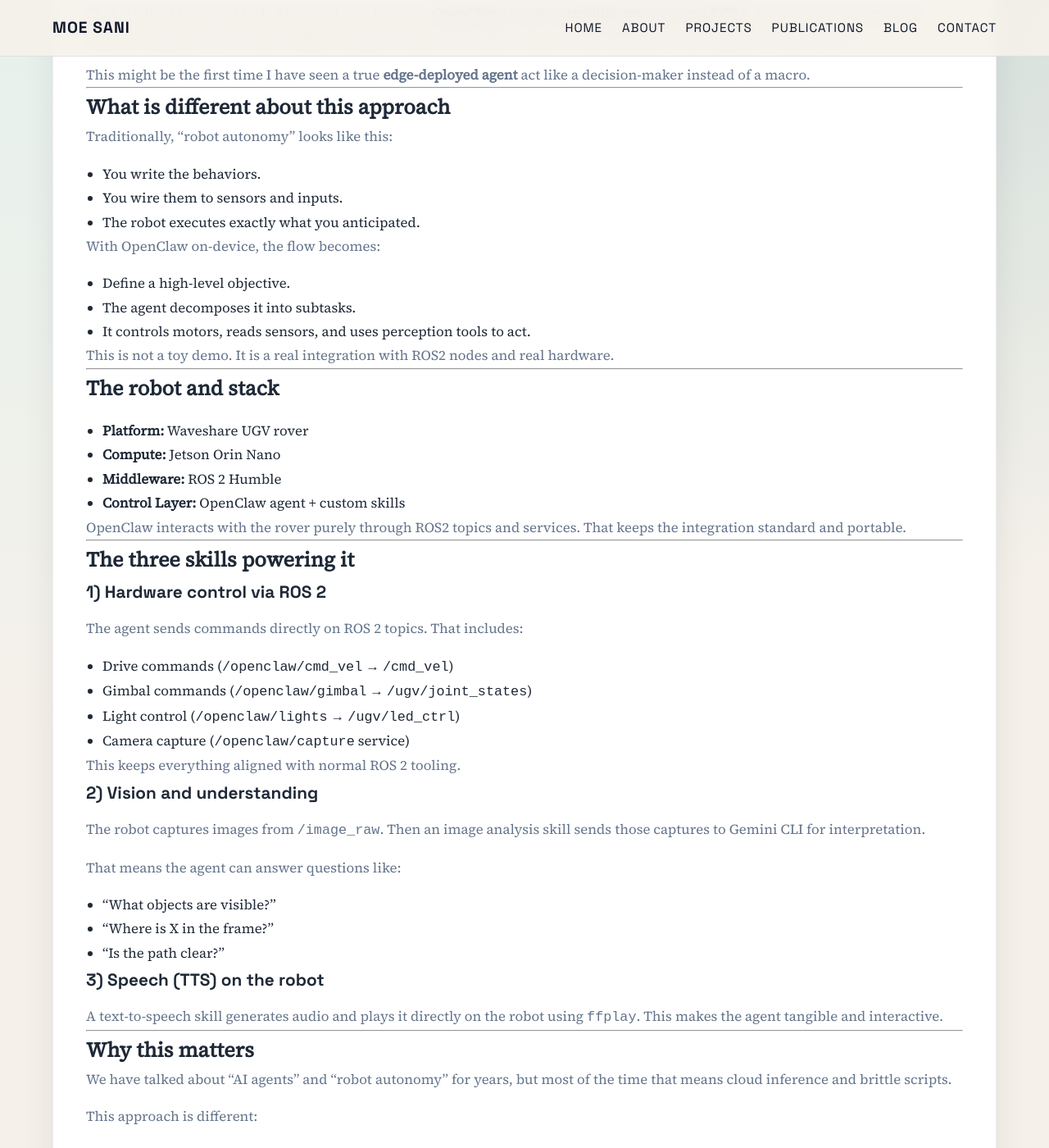
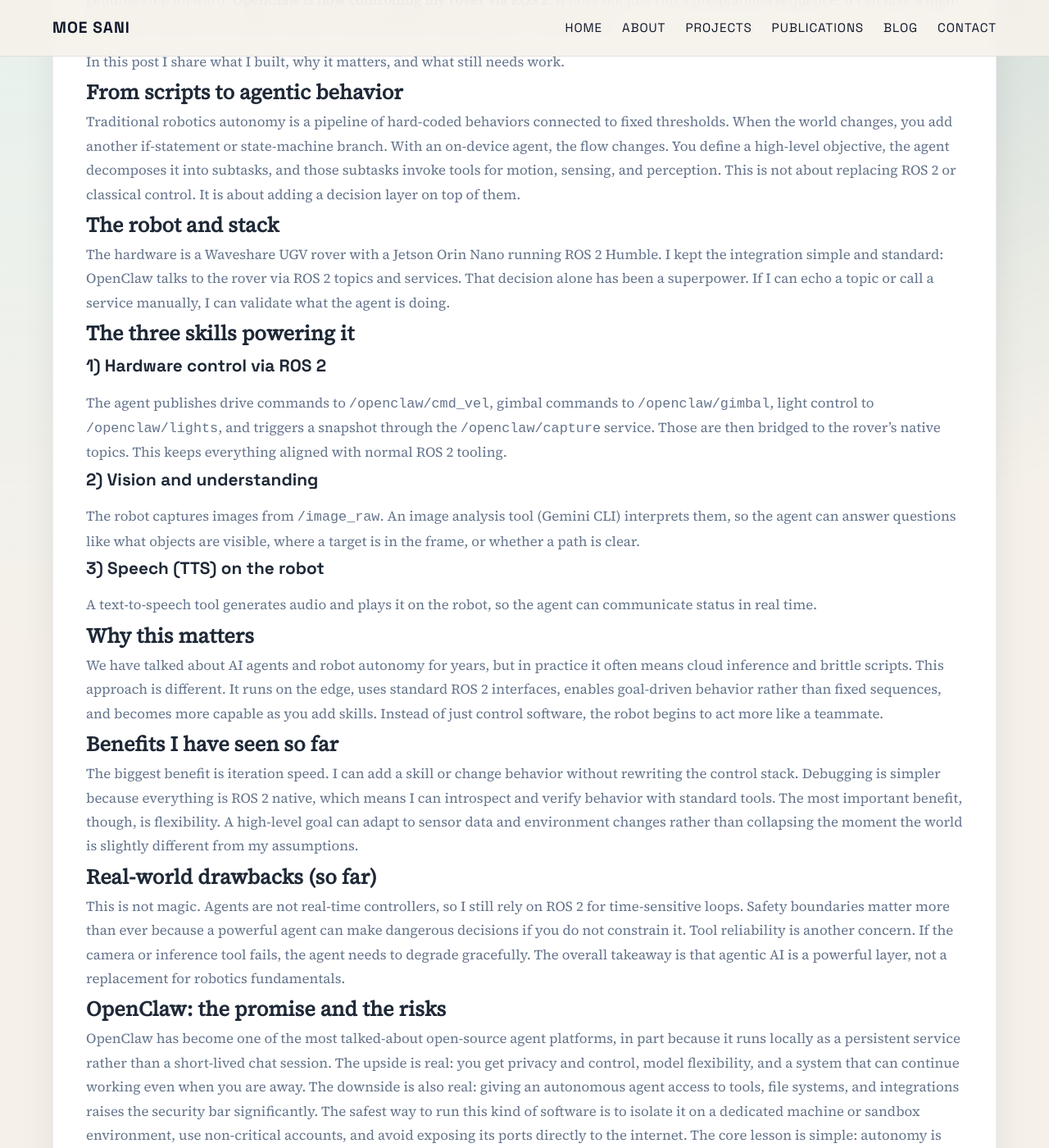
Before and after one commit to moe-sani/moe-sani.github.io, a Jekyll site: the page built from _posts/2026-02-24-openclaw-is-now-controlling-my-robot.md, in a window 1280 px wide and 1400 px high, scrolled down 469 px. Shown: the whole window at 82% size. Built offline with Jekyll 4.4.1, drawn with Linux system fonts in a browser that asks for light colours; some of the changed text lies outside the part shown.

Commit message:
updated the post

```diff
--- a/_posts/2026-02-24-openclaw-is-now-controlling-my-robot.md
+++ b/_posts/2026-02-24-openclaw-is-now-controlling-my-robot.md
@@ -4,110 +4,59 @@
 date: 2026-02-24
 tags: [Robotics, ROS2, Edge AI, Agents, Jetson, Computer Vision]
 excerpt: "OpenClaw now controls my rover via ROS 2, turning high-level goals into real hardware actions with on-device perception and speech."
+image: /assets/images/posts/openclaw_robot.png
 ---
 
-Robots have always felt “autonomous,” but the reality is that most of them still follow a rigid script. We hard-code behaviors, trigger them with sensors, and call it autonomy. The robot executes; it does not decide.
+Robots are often called autonomous, but in practice they usually run a carefully scripted program. We hard-code behaviors, wire them to sensors, and hope we predicted every edge case. The robot executes, but it does not decide. That is why this project feels like a genuine step forward: **OpenClaw is now controlling my rover via ROS 2**. It does not just run a pre-planned sequence. It can take a high-level goal, break it into tasks, interact with hardware, and respond to what it sees.
 
-That is why this project feels like a real step forward: **OpenClaw is now controlling my rover via ROS 2**. It is not just running a pre-planned sequence. It can take a high-level goal, break it into tasks, interact with hardware, and respond to what it sees.
+In this post I share what I built, why it matters, and what still needs work.
 
-This might be the first time I have seen a true **edge-deployed agent** act like a decision-maker instead of a macro.
+## From scripts to agentic behavior
 
----
-
-## What is different about this approach
-
-Traditionally, “robot autonomy” looks like this:
-
-- You write the behaviors.
-- You wire them to sensors and inputs.
-- The robot executes exactly what you anticipated.
-
-With OpenClaw on-device, the flow becomes:
-
-- Define a high-level objective.
-- The agent decomposes it into subtasks.
-- It controls motors, reads sensors, and uses perception tools to act.
-
-This is not a toy demo. It is a real integration with ROS2 nodes and real hardware.
-
----
+Traditional robotics autonomy is a pipeline of hard-coded behaviors connected to fixed thresholds. When the world changes, you add another if-statement or state-machine branch. With an on-device agent, the flow changes. You define a high-level objective, the agent decomposes it into subtasks, and those subtasks invoke tools for motion, sensing, and perception. This is not about replacing ROS 2 or classical control. It is about adding a decision layer on top of them.
 
 ## The robot and stack
 
-- **Platform:** Waveshare UGV rover
-- **Compute:** Jetson Orin Nano
-- **Middleware:** ROS 2 Humble
-- **Control Layer:** OpenClaw agent + custom skills
-
-OpenClaw interacts with the rover purely through ROS2 topics and services. That keeps the integration standard and portable.
-
----
+The hardware is a Waveshare UGV rover with a Jetson Orin Nano running ROS 2 Humble. I kept the integration simple and standard: OpenClaw talks to the rover via ROS 2 topics and services. That decision alone has been a superpower. If I can echo a topic or call a service manually, I can validate what the agent is doing.
 
 ## The three skills powering it
 
 ### 1) Hardware control via ROS 2
-The agent sends commands directly on ROS 2 topics. That includes:
 
-- Drive commands (`/openclaw/cmd_vel` → `/cmd_vel`)
-- Gimbal commands (`/openclaw/gimbal` → `/ugv/joint_states`)
-- Light control (`/openclaw/lights` → `/ugv/led_ctrl`)
-- Camera capture (`/openclaw/capture` service)
-
-This keeps everything aligned with normal ROS 2 tooling.
+The agent publishes drive commands to `/openclaw/cmd_vel`, gimbal commands to `/openclaw/gimbal`, light control to `/openclaw/lights`, and triggers a snapshot through the `/openclaw/capture` service. Those are then bridged to the rover's native topics. This keeps everything aligned with normal ROS 2 tooling.
 
 ### 2) Vision and understanding
-The robot captures images from `/image_raw`.
-Then an image analysis skill sends those captures to Gemini CLI for interpretation.
 
-That means the agent can answer questions like:
-- “What objects are visible?”
-- “Where is X in the frame?”
-- “Is the path clear?”
+The robot captures images from `/image_raw`. An image analysis tool (Gemini CLI) interprets them, so the agent can answer questions like what objects are visible, where a target is in the frame, or whether a path is clear.
 
 ### 3) Speech (TTS) on the robot
-A text-to-speech skill generates audio and plays it directly on the robot using `ffplay`. This makes the agent tangible and interactive.
 
----
+A text-to-speech tool generates audio and plays it on the robot, so the agent can communicate status in real time.
 
 ## Why this matters
 
-We have talked about “AI agents” and “robot autonomy” for years, but most of the time that means cloud inference and brittle scripts.
+We have talked about AI agents and robot autonomy for years, but in practice it often means cloud inference and brittle scripts. This approach is different. It runs on the edge, uses standard ROS 2 interfaces, enables goal-driven behavior rather than fixed sequences, and becomes more capable as you add skills. Instead of just control software, the robot begins to act more like a teammate.
 
-This approach is different:
+## Benefits I have seen so far
 
-- It runs **on the edge**
-- It uses **standard ROS2 interfaces**
-- It allows **goal-driven behavior**
-- It is **extensible** with new skills
+The biggest benefit is iteration speed. I can add a skill or change behavior without rewriting the control stack. Debugging is simpler because everything is ROS 2 native, which means I can introspect and verify behavior with standard tools. The most important benefit, though, is flexibility. A high-level goal can adapt to sensor data and environment changes rather than collapsing the moment the world is slightly different from my assumptions.
 
-Instead of just “control software,” the robot starts acting like a teammate.
+## Real-world drawbacks (so far)
 
----
+This is not magic. Agents are not real-time controllers, so I still rely on ROS 2 for time-sensitive loops. Safety boundaries matter more than ever because a powerful agent can make dangerous decisions if you do not constrain it. Tool reliability is another concern. If the camera or inference tool fails, the agent needs to degrade gracefully. The overall takeaway is that agentic AI is a powerful layer, not a replacement for robotics fundamentals.
+
+## OpenClaw: the promise and the risks
+
+OpenClaw has become one of the most talked-about open-source agent platforms, in part because it runs locally as a persistent service rather than a short-lived chat session. The upside is real: you get privacy and control, model flexibility, and a system that can continue working even when you are away. The downside is also real: giving an autonomous agent access to tools, file systems, and integrations raises the security bar significantly. The safest way to run this kind of software is to isolate it on a dedicated machine or sandbox environment, use non-critical accounts, and avoid exposing its ports directly to the internet. The core lesson is simple: autonomy is powerful, but it must be paired with strong operational hygiene.
 
 ## Demo: what I show in the video
 
-In the demo, I show OpenClaw:
-
-- Starting up and orienting the gimbal
-- Moving the rover based on a goal
-- Capturing and understanding images
-- Responding verbally with status updates
-
-It is not just a scripted path — the agent actively chooses steps and handles the hardware directly.
-
----
+In the demo, I show OpenClaw starting up and orienting the gimbal, moving the rover based on a goal, capturing and understanding images, and responding verbally with status updates. It is not just a scripted path. The agent chooses steps and handles the hardware directly.
 
 ## What is next
 
-My next video will show a more complex mission where multi-step reasoning and actions are required (think: inspect → reposition → verify → report).
-
-I am also preparing a **generic ROS2 skill for OpenClaw** so others can integrate their robots quickly. I will share it soon.
-
----
+My next video will show a more complex mission where multi-step reasoning and actions are required, like inspect → reposition → verify → report. I am also preparing a generic ROS 2 skill for OpenClaw so others can integrate their robots quickly. I will share it soon.
 
 ## Final thoughts
 
-This is the most “alive” I have seen a robot feel.
-Not because it moves, but because it **decides**.
-
-If you are building in robotics, autonomy, or edge AI, I would love to compare notes.
+This is the most alive I have seen a robot feel. Not because it moves, but because it decides. If you are building in robotics, autonomy, or edge AI, I would love to compare notes.
```
Also changed, not shown: assets/images/posts/openclaw_robot.png (added).
